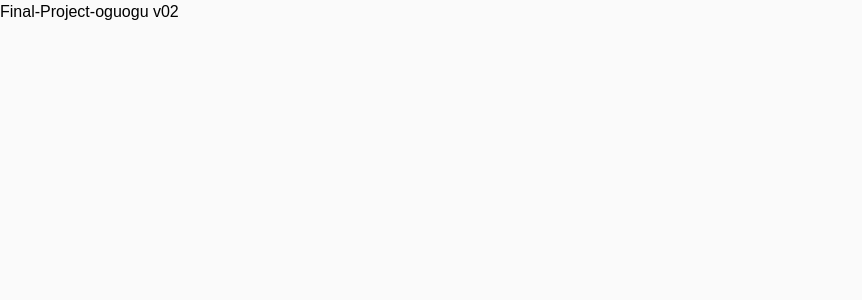
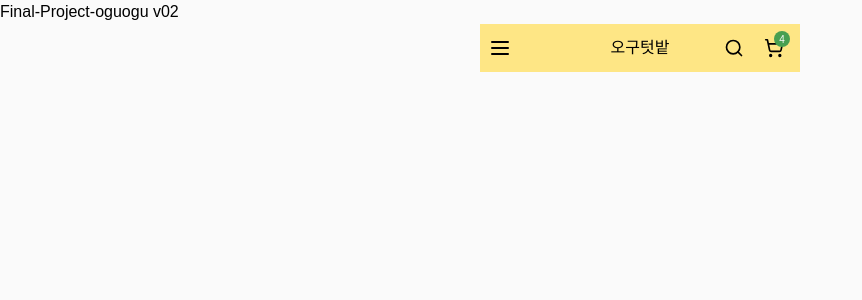
Before and after one commit to jaehyun0620/Final-05-oguogu, a Next.js app: page / in a window 1280 px wide. Shown: the top 300 px of the page, without its empty margins (0-862 px from the left). Built offline with nearby package versions, Linux system fonts and the light colour scheme; a web font is replaced by a local one.

Commit message:
✨ feat: 헤더 컴포넌트 UI 추가

```diff
--- a/package.json
+++ b/package.json
@@ -9,6 +9,7 @@
     "lint": "next lint"
   },
   "dependencies": {
+    "lucide-react": "^0.525.0",
     "next": "15.3.5",
     "react": "^19.0.0",
     "react-dom": "^19.0.0",
--- a/src/app/page.tsx
+++ b/src/app/page.tsx
@@ -1,5 +1,10 @@
+import Header from "@/components/layouts/Header/Header";
+
 export default function Home() {
   return (
+    <>
     <h1>Final-Project-oguogu v02</h1>
+    <Header cartItemCount={4} />
+    </>
   );
 }
--- /dev/null
+++ b/src/components/layouts/Header/Header.tsx
@@ -0,0 +1,43 @@
+'use client';
+
+import Link from 'next/link';
+import { Menu, Search, ShoppingCart } from 'lucide-react';
+
+interface HeaderProps {
+  cartItemCount?: number;
+}
+
+export default function Header({ cartItemCount = 0 }: HeaderProps) {
+  return (
+    <header className="bg-amber-200 w-full max-w-[320px] mx-auto h-12 flex items-center justify-between relative">
+      {/* 햄버거 메뉴 */}
+      <Link href="/menu" className="p-2">
+        <Menu size={24} />
+      </Link>
+
+      {/* 사이트 이름 */}
+      <h1 className="absolute left-1/2 -translate-x-1/2 text-base">
+        오구텃밭
+      </h1>
+
+      {/* 검색 */}
+      <div className="flex gap-1 items-center ">
+        <Link href="/search" className="p-2">
+          <Search size={20} />
+        </Link>
+
+        {/* 장바구니 아이콘 + 뱃지 */}
+        <div className="relative p-2 mr-2">
+          <Link href="/cart">
+            <ShoppingCart size={20} />
+            {cartItemCount > 0 && (
+              <span className="absolute top-0.25 right-0.5 bg-oguogu-main text-oguogu-white text-[10px] w-4 h-4 flex items-center justify-center rounded-full">
+                {cartItemCount > 99 ? '99+' : cartItemCount}
+              </span>
+            )}
+          </Link>
+        </div>
+      </div>
+    </header>
+  );
+}
```
Also changed, not shown: 1 other file (tests, documents, lock files or other folders).
